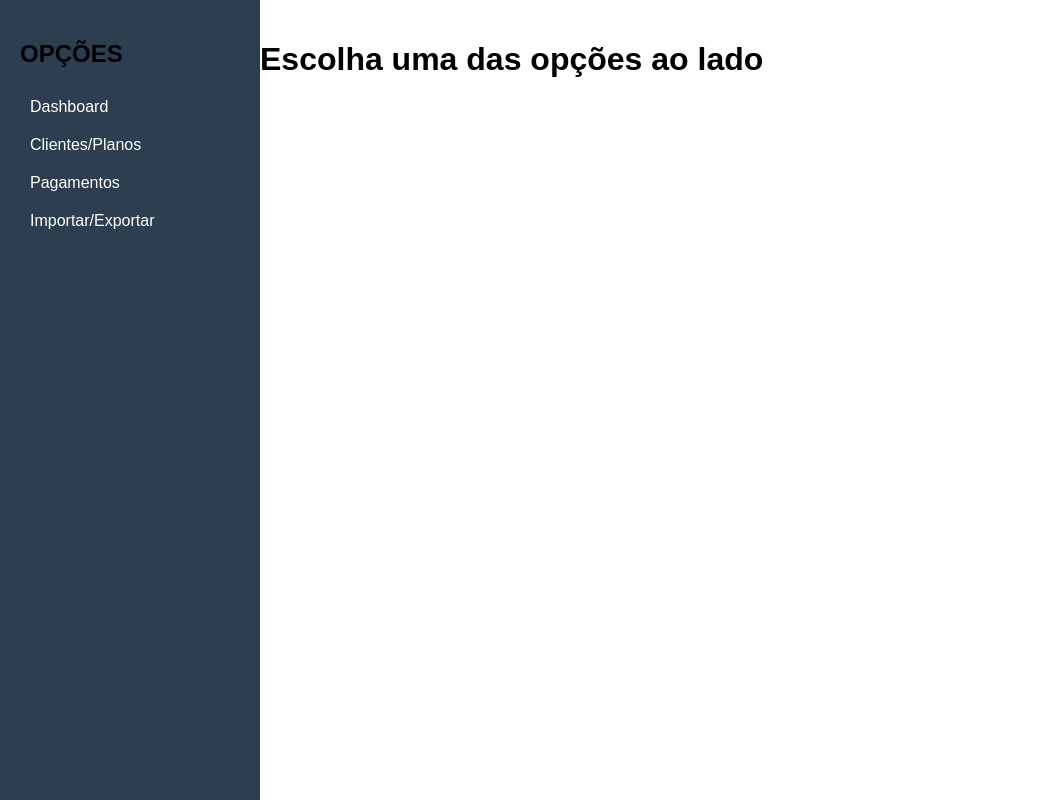
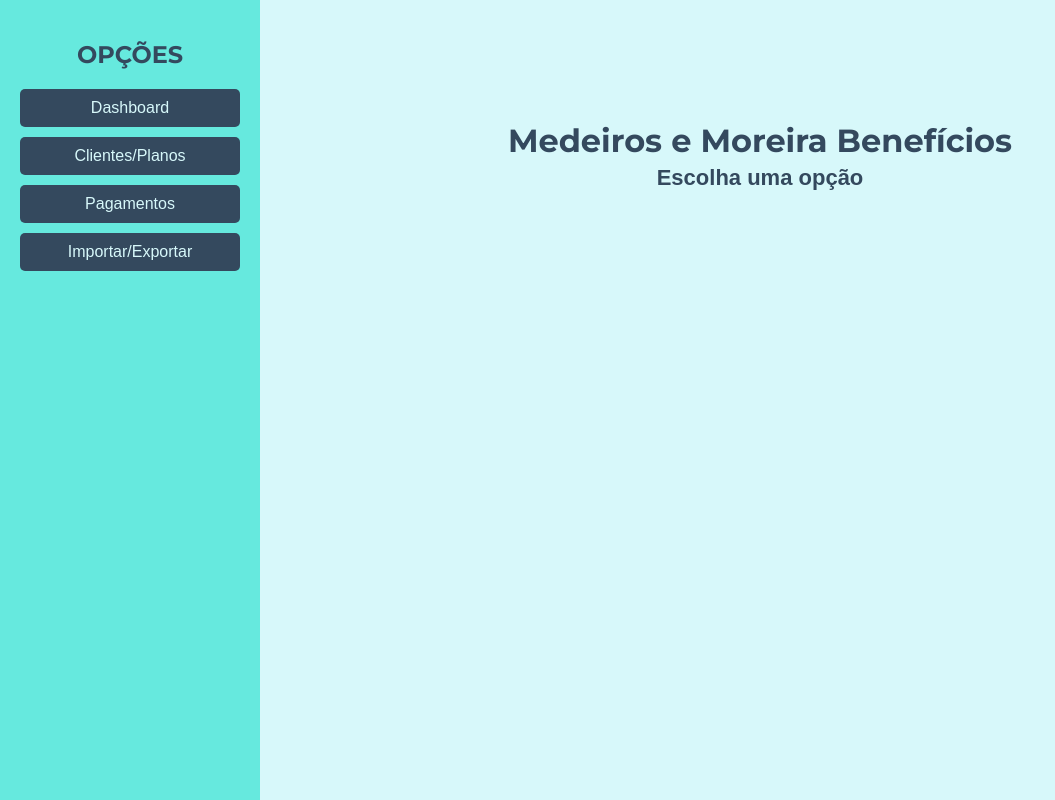
Before and after one commit to SamuelL10Br/Desenvolvimento-de-Sistema-Desktop-para-Controle-de-Clientes-e-Vencimentos, a plain HTML site: page Front-end/index.html in a window 1280 px wide. Shown: the whole page, without its empty margins (0-1055 px from the left). Drawn offline with Linux system fonts and the light colour scheme.

Commit message:
Edição da página inicial

```diff
--- a/Front-end/CSS/style.css
+++ b/Front-end/CSS/style.css
@@ -1,28 +1,56 @@
 body{
+    background-color: rgb(215, 248, 250);
     margin:0;
     font-family: Arial;
+    text-align: center;
+    align-items: center;
+}
+
+.opcoes{
+    width:220px;
+    height:100vh;
+    color: #34495e;
+    background:#66e9de;
+    position:fixed;
+    padding:20px;
+    text-align: center;
+}
+
+.opcoes a{
+    display:block;
+    color: rgb(215, 248, 250);
+    padding:10px;
+    text-decoration:none;
+    text-align: center;
+    background-color: #34495e;
+    margin-bottom: 10px;
+    border-radius: 5px;
+    transition: 0.3s;
+}
+
+.opcoes h2{
+    font-family: 'Montserrat', sans-serif;
+}
+
+.opcoes a:hover{
+    background:rgb(215, 248, 250);
+    color: #34495e;
 }
 
 .principal{
-    width:220px;
-    height:100vh;
-    background:#2c3e50;
-    position:fixed;
-    padding:20px;
+    color: #34495e;
+    margin-left:240px;
+    padding:100px;
+    text-align: center;
+    align-items: center;
 }
 
-.principal a{
-    display:block;
-    color:white;
-    padding:10px;
-    text-decoration:none;
+.principal h1 {
+    margin-bottom: 5px;
+    font-family: 'Montserrat', sans-serif;
 }
 
-.principal a:hover{
-    background:#34495e;
+.principal h2 {
+    margin-top: 0;
+    font-size: 22px;
 }
-
-.content{
-    margin-left:240px;
-    padding:20px;
-}
--- a/Front-end/index.html
+++ b/Front-end/index.html
@@ -5,18 +5,23 @@
   <meta name="viewport" content="width=device-width, initial-scale=1.0">
   <title>Sistema de Clientes</title>
   <link rel="stylesheet" href="css/style.css">
+  <link rel="preconnect" href="https://fonts.googleapis.com">
+  <link rel="preconnect" href="https://fonts.gstatic.com" crossorigin>
+  <link href="https://fonts.googleapis.com/css2?family=Montserrat:wght@700&display=swap" rel="stylesheet">
 </head>
 <body>
-  <div class="principal">
+  <div class="opcoes">
     <h2>OPÇÕES</h2>
     <a href="dashboard.html">Dashboard</a>
     <a href="clientes.html">Clientes/Planos</a>
     <a href="pagamentos.html">Pagamentos</a>
     <a href="importacao.html">Importar/Exportar</a>
+
 </div>
 
-<div class="content">
-    <h1>Escolha uma das opções ao lado</h1>
+<div class="principal">
+    <h1>Medeiros e Moreira Benefícios</h1>
+    <h2>Escolha uma opção</h2>
 </div>
 
 </body>
```
